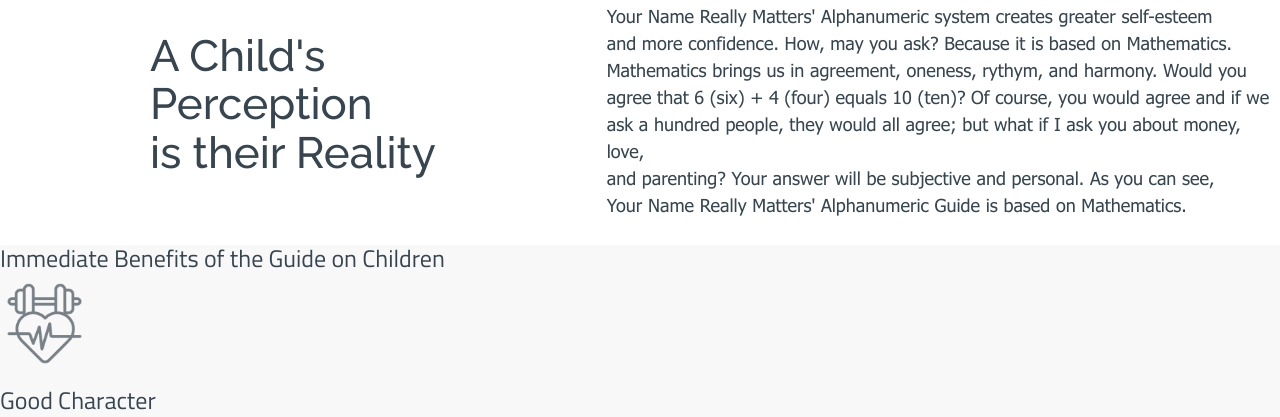
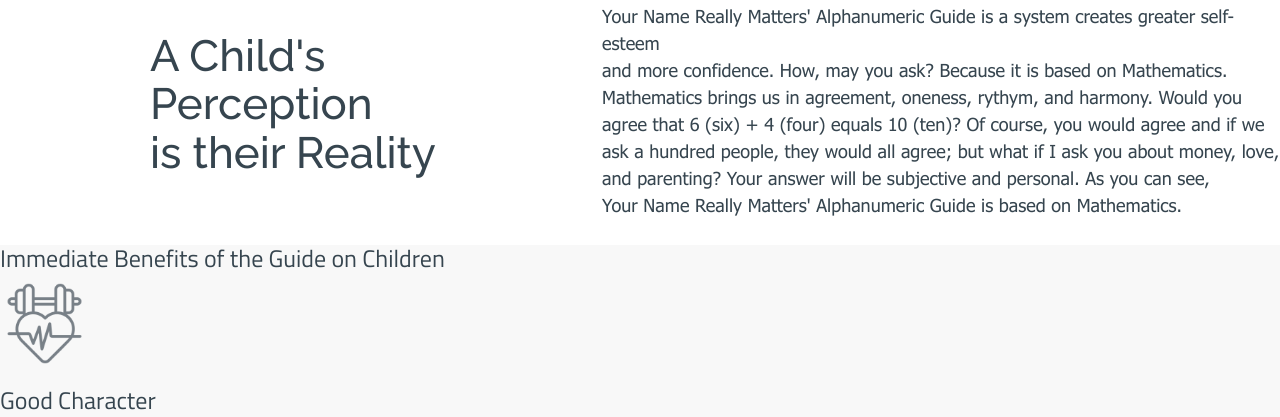
Before and after one commit to OladapoOjikutu/SpookyProjects, a Django app: page / in a window 1280 px wide. Shown: the part 764-1181 px from the top of the page. Run offline with Django 4.2, Linux system fonts and the light colour scheme; some libraries are stand-ins or nearby versions.

Commit message:
copy reviewed

```diff
--- a/landingg/templates/home_view.html
+++ b/landingg/templates/home_view.html
@@ -78,7 +78,7 @@
               is their Reality</h3>
           </div>
           <div class ="sub" >
-            <h7 class = "sub_text")>Your Name Really Matters' Alphanumeric system creates greater self-esteem<br> and more confidence.
+            <h7 class = "sub_text")>Your Name Really Matters' Alphanumeric Guide is a system creates greater self-esteem<br> and more confidence.
                How, may you ask? Because it is based on Mathematics.<br> Mathematics brings us in agreement, oneness,
               rythym, and harmony. Would you <br> agree that 6 (six) + 4 (four) equals 10 (ten)? Of course, you would agree
               and if we <br>ask a hundred people, they would all agree; but what if I ask you about money, love, <br> and parenting? Your answer will be subjective and personal. As you can see,<br>
```
